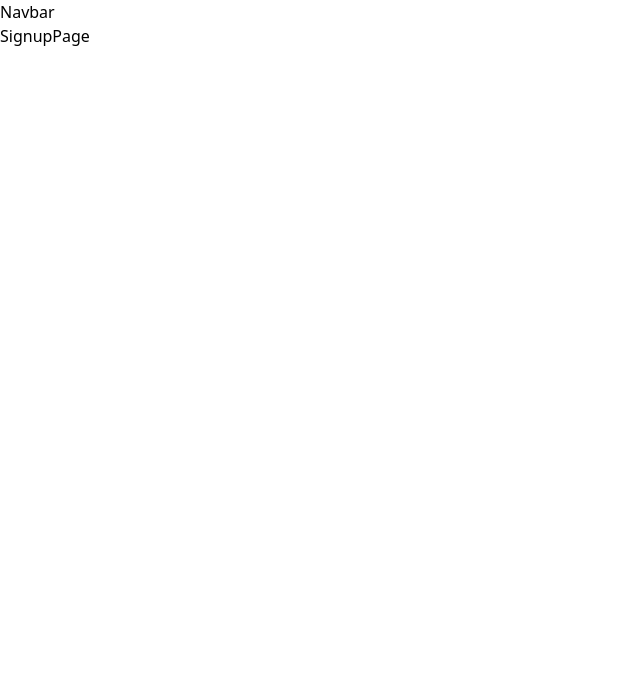
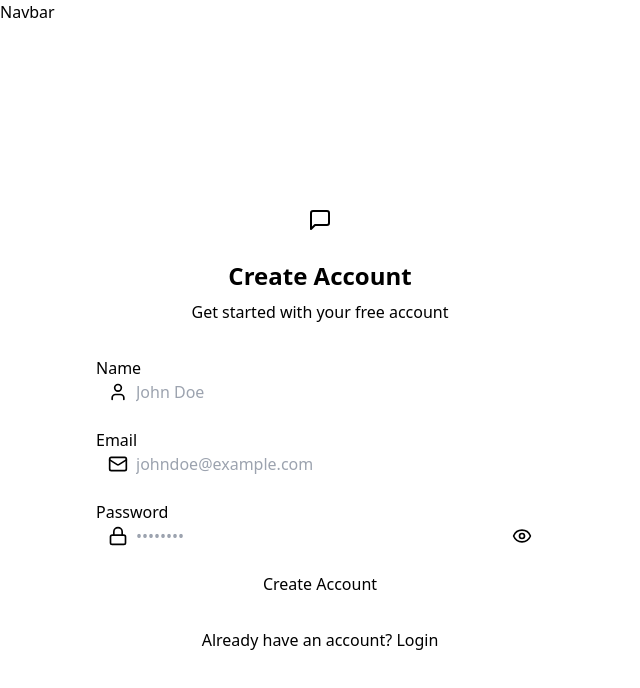
Before and after one commit to Fouad-Mesrane/chatApp, a React (Vite) app in the folder frontend/: page /signup in a window 1280 px wide. Shown: the top 688 px of the page, without its empty margins (0-640 px from the left). Built offline with nearby package versions, Linux system fonts and the light colour scheme; no server answers.

Commit message:
designed signup form

```diff
--- a/frontend/package.json
+++ b/frontend/package.json
@@ -11,6 +11,7 @@
   },
   "dependencies": {
     "axios": "^1.8.2",
+    "lucide-react": "^0.479.0",
     "react": "^19.0.0",
     "react-dom": "^19.0.0",
     "react-hot-toast": "^2.5.2",
--- a/frontend/src/App.jsx
+++ b/frontend/src/App.jsx
@@ -1,5 +1,5 @@
 import Navbar from "./components/Navbar";
-import { Route, Routes } from "react-router-dom";
+import { Navigate, Route, Routes } from "react-router-dom";
 import HomePage from "./pages/HomePage";
 import SignupPage from "./pages/SignupPage";
 import LoginPage from "./pages/LoginPage";
@@ -7,23 +7,33 @@
 import ProfilePage from "./pages/ProfilePage";
 import { useAuthStore } from "./store/useAuthStore";
 import { useEffect } from "react";
+
+ import {Loader} from "lucide-react"
 function App() {
 
-  const {authUser, checkAuth} = useAuthStore()
+  const {authUser, checkAuth, isCheckingAuth} = useAuthStore()
 
 
   useEffect(() => {
     checkAuth()
   },[checkAuth])
+
+  if (isCheckingAuth && !authUser) {
+    return (
+      <div className="flex justify-center items-center h-screen">
+        <Loader className="animate-spin size-10" />
+      </div>
+    )
+  }
   return (
     <div>
       <Navbar />
       <Routes>
-        <Route path="/" element={<HomePage />} />
-        <Route path="/signup" element={<SignupPage />} />
-        <Route path="/login" element={<LoginPage />} />
+        <Route path="/" element={authUser ? <HomePage /> : <Navigate to="/login" />} />
+        <Route path="/signup" element={!authUser ? <SignupPage /> : <Navigate to="/" />} />
+        <Route path="/login" element={!authUser ? <LoginPage /> : <Navigate to="/" />} />
         <Route path="/settings" element={<SettingsPage />} />
-        <Route path="/profile" element={<ProfilePage />} />
+        <Route path="/profile" element={authUser ? <ProfilePage /> : <Navigate to="/login" />} />
       </Routes>
     </div>
   );
--- a/frontend/src/pages/SignupPage.jsx
+++ b/frontend/src/pages/SignupPage.jsx
@@ -1,9 +1,145 @@
-import React from 'react'
+import React, { useState } from "react";
+import { useAuthStore } from "../store/useAuthStore.js";
+import {
+  MailIcon,
+  MessageSquare,
+  User,
+  Eye,
+  EyeOff,
+  Lock,
+  Loader,
+  Loader2,
+} from "lucide-react";
+import { Link } from "react-router-dom";
+const SignupPage = () => {
+  const [showPassword, setShowPassword] = useState(false);
+  const [formData, setFormData] = useState({
+    name: "",
+    email: "",
+    password: "",
+  });
 
-const SignupPage = () => {
+  const { signup, isSigningUp } = useAuthStore();
+
+  const validateForm = () => {};
+  const handleSubmit = (e) => {
+    e.preventDefault();
+  };
+
   return (
-    <div>SignupPage</div>
-  )
-}
+    <div className="min-h-screen grid lg:grid-cols-2">
+      {/* left */}
+      <div className="flex flex-col items-center justify-center sm:p-12">
+        <div className="w-full max-w-md space-y-8">
+          {/* logo */}
+          <div className="text-center mb-8">
+            <div className="flex flex-col items-center gap-2 group">
+              <div className="size-12 rounded-xl bg-primary/10 flex items-center justify-center group-hover:bg-primary/20 transition-colors">
+                <MessageSquare className="size-6 text-primary" />
+              </div>
+              <h1 className="text-2xl font-bold mt-2">Create Account</h1>
+              <p className="text-base-content/60">
+                Get started with your free account
+              </p>
+            </div>
+          </div>
+          {/* form */}
+          <form onSubmit={handleSubmit} className="space-y-6">
+            <div className="form-control">
+              <label className="label">
+                <span className="label-text font-medium">Name</span>
+              </label>
+              <div className="relative">
+                <div className="absolute inset-y-0 left-0 flex items-center pl-3 pointer-events-none z-10">
+                  <User className="size-5 " />
+                </div>
+                <input
+                  type="text"
+                  placeholder="John Doe"
+                  className="input input-bordered w-full pl-10"
+                  value={formData.name}
+                  onChange={(e) =>
+                    setFormData({ ...formData, name: e.target.value })
+                  }
+                />
+              </div>
+            </div>
+            <div className="form-control">
+              <label className="label">
+                <span className="label-text font-medium">Email</span>
+              </label>
+              <div className="relative">
+                <div className="absolute inset-y-0 left-0 flex items-center pl-3 pointer-events-none z-10">
+                  <MailIcon className="size-5 " />
+                </div>
+                <input
+                  type="email"
+                  placeholder="johndoe@example.com"
+                  className="input input-bordered w-full pl-10"
+                  value={formData.email}
+                  onChange={(e) =>
+                    setFormData({ ...formData, email: e.target.value })
+                  }
+                />
+              </div>
+            </div>
 
-export default SignupPage
+            <div className="form-control">
+              <label className="label">
+                <span className="label-text font-medium">Password</span>
+              </label>
+              <div className="relative">
+                <div className="absolute inset-y-0 left-0 pl-3 flex items-center pointer-events-none z-10">
+                  <Lock className="size-5 text-base-content/40" />
+                </div>
+                <input
+                  type={showPassword ? "text" : "password"}
+                  className={`input input-bordered w-full pl-10`}
+                  placeholder="••••••••"
+                  value={formData.password}
+                  onChange={(e) =>
+                    setFormData({ ...formData, password: e.target.value })
+                  }
+                />
+                <button
+                  type="button"
+                  className="absolute inset-y-0 right-0 pr-3 flex items-center"
+                  onClick={() => setShowPassword(!showPassword)}
+                >
+                  {showPassword ? (
+                    <EyeOff className="size-5 text-base-content/40" />
+                  ) : (
+                    <Eye className="size-5 text-base-content/40" />
+                  )}
+                </button>
+              </div>
+            </div>
+
+            <button
+              type="submit"
+              className="btn btn-primary w-full"
+              disabled={isSigningUp}
+            >
+              {isSigningUp ? (
+                <Loader2 className="animate-spin size-5" />
+              ) : (
+                "Create Account"
+              )}
+            </button>
+          </form>
+
+          <div className="text-center ">
+            <p>
+              Already have an account?{" "}
+              <Link to="/login" className="text-primary">
+                Login
+              </Link>
+            </p>
+          </div>
+        </div>
+      </div>
+    </div>
+  );
+};
+
+export default SignupPage;
--- a/frontend/src/store/useAuthStore.js
+++ b/frontend/src/store/useAuthStore.js
@@ -13,10 +13,14 @@
 
       set({ authUser: response.data });
     } catch (error) {
-      console.log("error in checkAuth", error.message)
+      console.log("error in checkAuth", error)
       set({ authUser: null });
     } finally {
       set({ isCheckingAuth: false });
     }
   },
+
+  signup : async (data) => {
+
+  }
 }));
```
Also changed, not shown: 1 other file (tests, documents, lock files or other folders).
